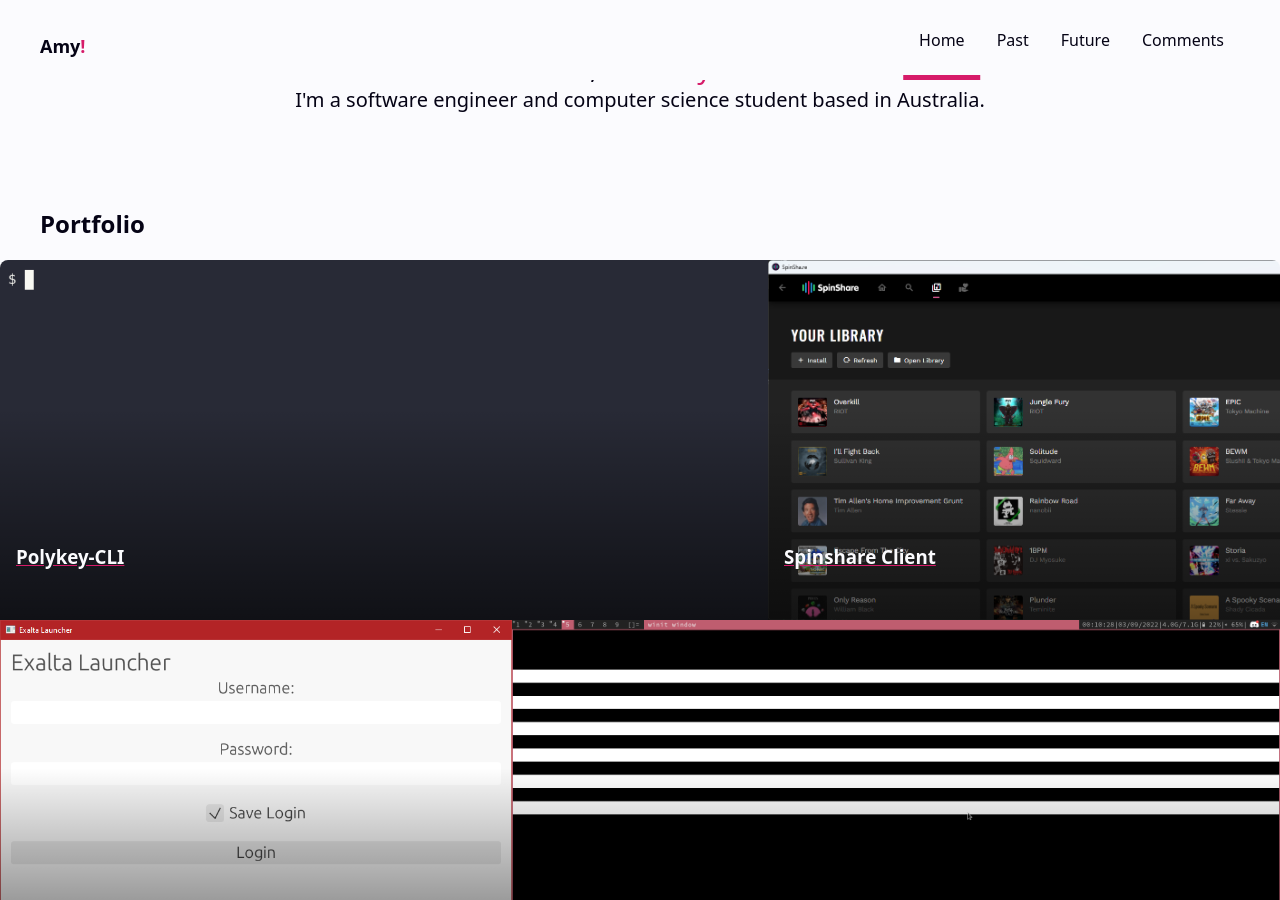
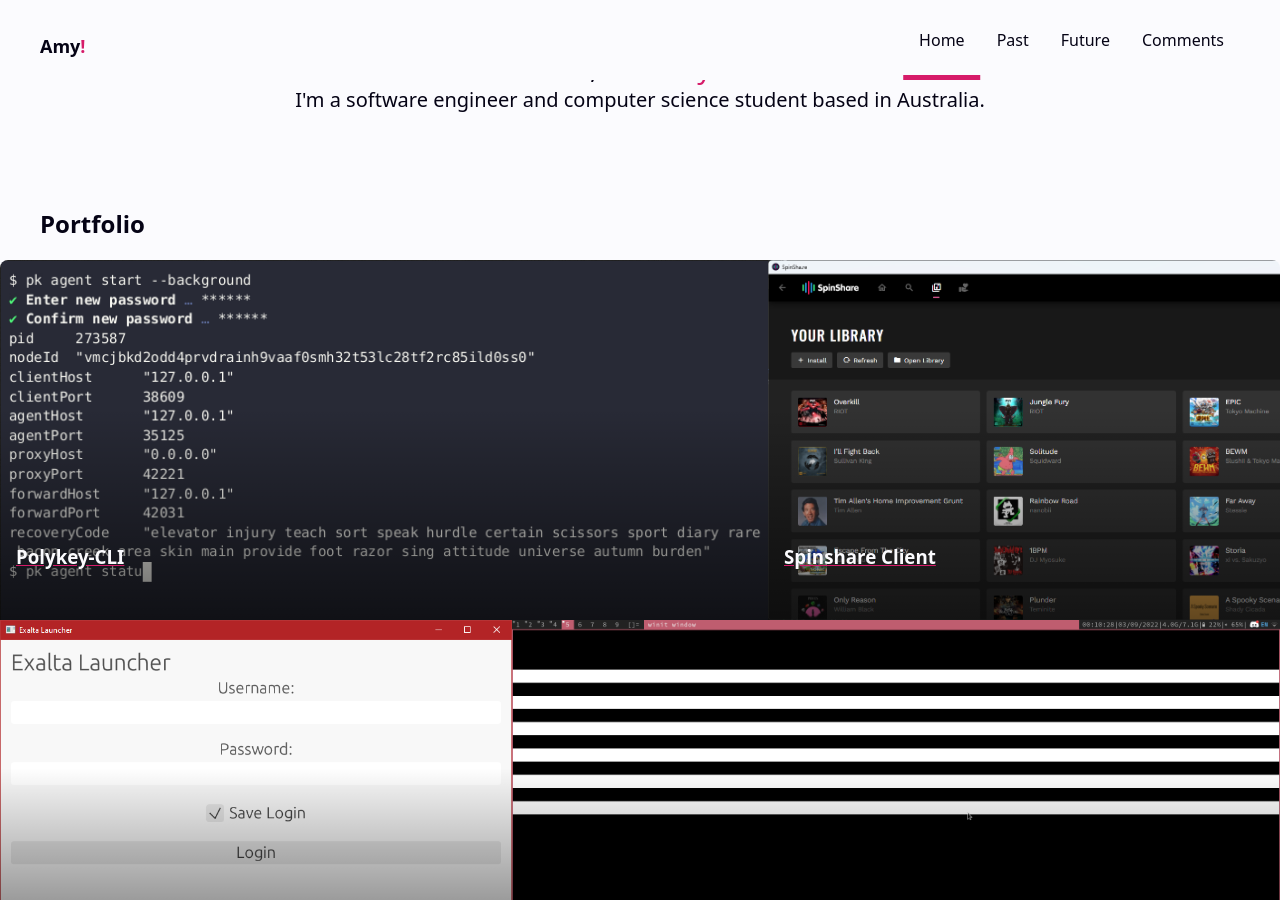
Before and after one commit to amydevs/websys-assignment, a Jekyll site: the page built from index.html, in a window 1280 px wide and 900 px high, scrolled down 713 px. Built offline with Jekyll 4.4.1, drawn with Linux system fonts in a browser that asks for light colours.

Commit message:
fix: removed gif

```diff
--- a/_data/portfolio.yml
+++ b/_data/portfolio.yml
@@ -1,7 +1,7 @@
 - title: Polykey-CLI
   description: A CLI secrets management system that facilitates zero-trust workflows.
   href: https://github.com/MatrixAI/Polykey-cli
-  image: assets/img/polykey.gif
+  image: assets/img/polykey.png
 
 - title: Spinshare Client
   description: Former developer and translator for the SpinShare desktop client built with Vue.js and Electron.
```
Also changed, not shown: assets/img/polykey.gif (deleted), assets/img/polykey.png (added).
